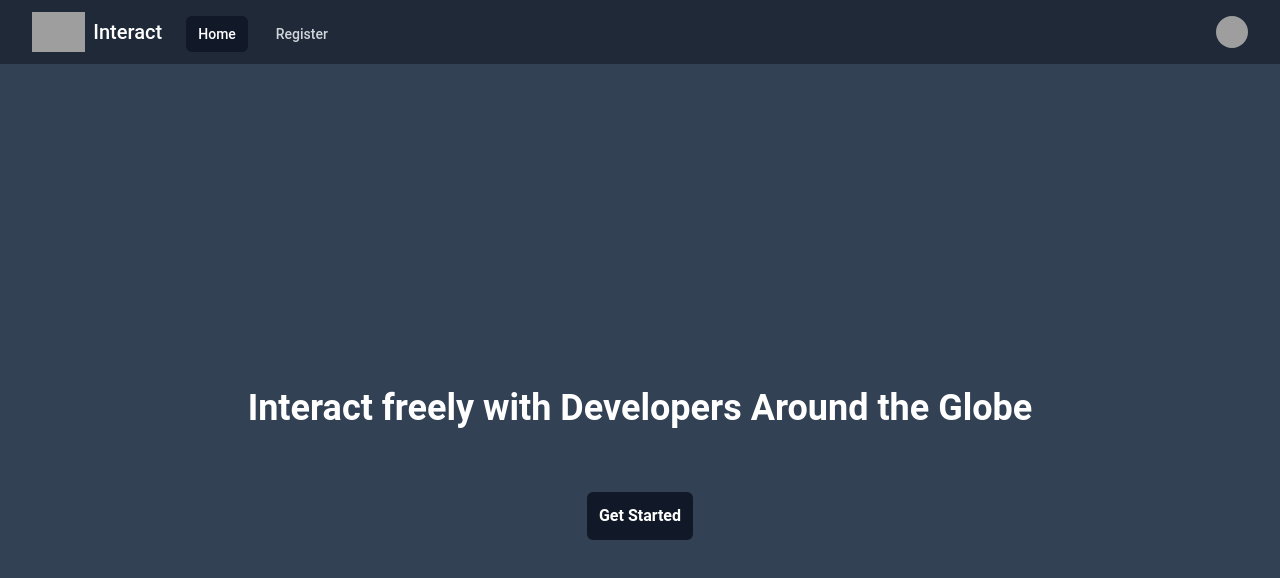
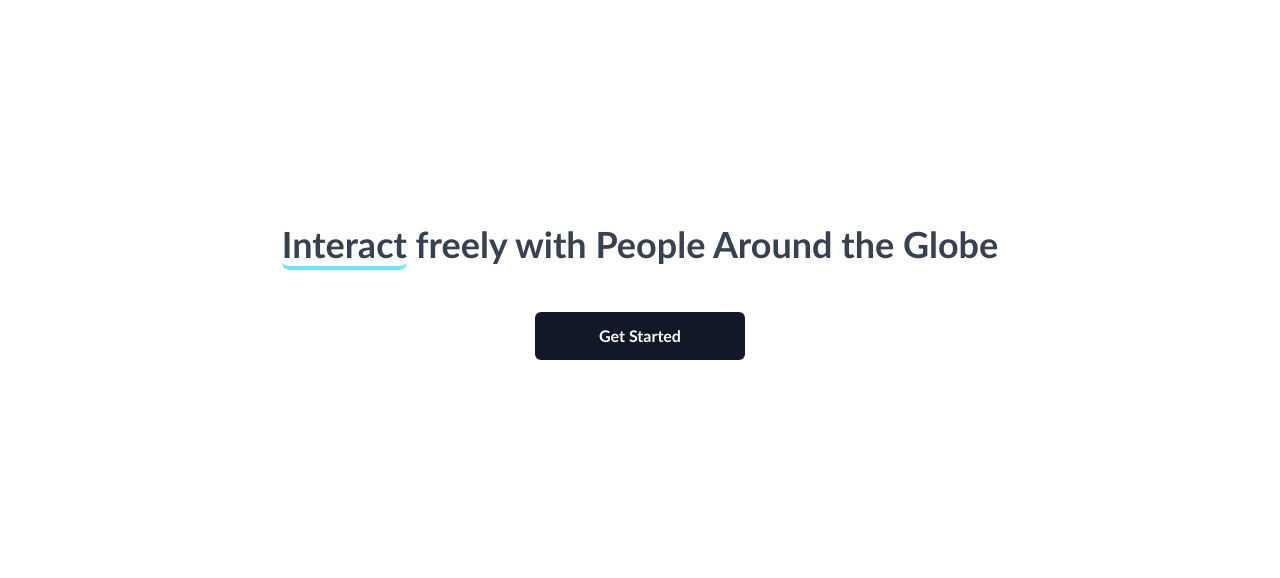
Before and after one commit to okoliken/Interact, a Vue app: page / in a window 1280 px wide. Shown: the top 578 px of the page. Built offline with nearby package versions, Linux system fonts and the light colour scheme; grey boxes are pictures that could not be loaded.

Commit message:
Major changes to UI

```diff
--- a/index.html
+++ b/index.html
@@ -6,7 +6,7 @@
     <meta name="viewport" content="width=device-width, initial-scale=1.0" />
     <title>Vite App</title>
   </head>
-  <body>
+  <body class="text-gray-50">
     <div id="app"></div>
     <script type="module" src="/src/main.js"></script>
   </body>
--- a/src/App.vue
+++ b/src/App.vue
@@ -1,13 +1,11 @@
-<script setup>
-import NavbarVue from "./components/Navbar.vue";
-</script>
+<script setup></script>
 <template>
-  <NavbarVue />
   <router-view />
 </template>
 
 <style>
 body {
-  font-family: roboto;
+  font-family: "Trebuchet MS", "Lucida Sans Unicode", "Lucida Grande",
+    "Lucida Sans", Arial, sans-serif;
 }
 </style>
--- /dev/null
+++ b/src/components/Assets.vue
@@ -0,0 +1,15 @@
+<template>
+  <svg
+    class="h-5 w-5 text-slate-700 group-hover:text-slate-400"
+    xmlns="http://www.w3.org/2000/svg"
+    viewBox="0 0 20 20"
+    fill="currentColor"
+    aria-hidden="true"
+  >
+    <path
+      fill-rule="evenodd"
+      d="M5 9V7a5 5 0 0110 0v2a2 2 0 012 2v5a2 2 0 01-2 2H5a2 2 0 01-2-2v-5a2 2 0 012-2zm8-2v2H7V7a3 3 0 016 0z"
+      clip-rule="evenodd"
+    />
+  </svg>
+</template>
--- /dev/null
+++ b/src/components/Button.vue
@@ -0,0 +1,8 @@
+<template>
+  <button
+    type="submit"
+    class="group relative w-full flex justify-center py-2 px-4 border border-transparent text-lg font-medium rounded-md text-white bg-gray-900 hover:bg-slate-700 focus:outline-none focus:ring-2 focus:ring-offset-2 focus:ring-indigo-500"
+  >
+    <slot></slot>
+  </button>
+</template>
--- a/src/components/Navbar.vue
+++ /dev/null
@@ -1,184 +0,0 @@
-<script setup>
-import { ref } from "@vue/reactivity";
-
-const showMoblieMenu = ref(false);
-
-function showMenu() {
-  showMoblieMenu.value = !showMoblieMenu.value;
-}
-</script>
-<template>
-  <!-- This example requires Tailwind CSS v2.0+ -->
-  <nav class="bg-gray-800">
-    <div class="max-w-7xl mx-auto px-2 sm:px-6 lg:px-8">
-      <div class="relative flex items-center justify-between h-16">
-        <div class="absolute inset-y-0 left-0 flex items-center sm:hidden">
-          <!-- Mobile menu button-->
-          <button
-            type="button"
-            class="inline-flex items-center justify-center p-2 rounded-md text-gray-400 hover:text-white hover:bg-gray-700 focus:outline-none focus:ring-2 focus:ring-inset focus:ring-white"
-            aria-controls="mobile-menu"
-            aria-expanded="false"
-          >
-            <span class="sr-only">Open main menu</span>
-            <!--
-            Icon when menu is closed.
-
-            Heroicon name: outline/menu
-
-            Menu open: "hidden", Menu closed: "block"
-          -->
-            <svg
-              @click="showMenu"
-              class="block h-6 w-6"
-              xmlns="http://www.w3.org/2000/svg"
-              fill="none"
-              viewBox="0 0 24 24"
-              stroke="currentColor"
-              aria-hidden="true"
-            >
-              <path
-                stroke-linecap="round"
-                stroke-linejoin="round"
-                stroke-width="2"
-                d="M4 6h16M4 12h16M4 18h16"
-              />
-            </svg>
-          </button>
-        </div>
-        <div
-          class="flex-1 flex items-center justify-center sm:items-stretch sm:justify-start"
-        >
-          <div class="flex-shrink-0 flex items-center space-x-2">
-            <img
-              class="mx-auto h-10 w-auto"
-              src="https://tailwindui.com/img/logos/workflow-mark-indigo-600.svg"
-              alt="Workflow"
-            />
-            <h1 class="text-white hidden md:block md:text-xl font-medium">
-              <router-link to="/"> Interact </router-link>
-            </h1>
-          </div>
-          <div class="hidden sm:block sm:ml-6 mt-1">
-            <div class="flex space-x-4">
-              <!-- Current: "bg-gray-900 text-white", Default: "text-gray-300 hover:bg-gray-700 hover:text-white" -->
-              <a
-                href="#"
-                class="bg-gray-900 text-white px-3 py-2 rounded-md text-sm font-medium"
-                aria-current="page"
-                >Home</a
-              >
-
-              <!-- <a
-                href="#"
-                class="text-gray-300 hover:bg-gray-700 hover:text-white px-3 py-2 rounded-md text-sm font-medium"
-                >Projects</a
-              > -->
-
-              <router-link
-                :to="{ name: 'Signup' }"
-                href="#"
-                class="text-gray-300 hover:bg-gray-700 hover:text-white px-3 py-2 rounded-md text-sm font-medium"
-                >Register</router-link
-              >
-            </div>
-          </div>
-        </div>
-        <div
-          class="absolute inset-y-0 right-0 flex items-center pr-2 sm:static sm:inset-auto sm:ml-6 sm:pr-0"
-        >
-          <!-- Profile dropdown -->
-          <div class="ml-3 relative">
-            <div>
-              <button
-                type="button"
-                class="bg-gray-800 flex text-sm rounded-full focus:outline-none focus:ring-2 focus:ring-offset-2 focus:ring-offset-gray-800 focus:ring-white"
-                id="user-menu-button"
-                aria-expanded="false"
-                aria-haspopup="true"
-              >
-                <span class="sr-only">Open user menu</span>
-                <img
-                  class="h-8 w-8 rounded-full"
-                  src="https://images.unsplash.com/photo-1472099645785-5658abf4ff4e?ixlib=rb-1.2.1&ixid=eyJhcHBfaWQiOjEyMDd9&auto=format&fit=facearea&facepad=2&w=256&h=256&q=80"
-                  alt=""
-                />
-              </button>
-            </div>
-
-            <!--
-            Dropdown menu, show/hide based on menu state.
-
-            Entering: "transition ease-out duration-100"
-              From: "transform opacity-0 scale-95"
-              To: "transform opacity-100 scale-100"
-            Leaving: "transition ease-in duration-75"
-              From: "transform opacity-100 scale-100"
-              To: "transform opacity-0 scale-95"
-          -->
-            <div
-              class="hidden origin-top-right absolute right-0 mt-2 w-48 rounded-md shadow-lg py-1 bg-white ring-1 ring-black ring-opacity-5 focus:outline-none"
-              role="menu"
-              aria-orientation="vertical"
-              aria-labelledby="user-menu-button"
-              tabindex="-1"
-            >
-              <!-- Active: "bg-gray-100", Not Active: "" -->
-              <a
-                href="#"
-                class="block px-4 py-2 text-sm text-gray-700"
-                role="menuitem"
-                tabindex="-1"
-                id="user-menu-item-0"
-                >Your Profile</a
-              >
-              <a
-                href="#"
-                class="block px-4 py-2 text-sm text-gray-700"
-                role="menuitem"
-                tabindex="-1"
-                id="user-menu-item-1"
-                >Settings</a
-              >
-              <a
-                href="#"
-                class="block px-4 py-2 text-sm text-gray-700"
-                role="menuitem"
-                tabindex="-1"
-                id="user-menu-item-2"
-                >Sign out</a
-              >
-            </div>
-          </div>
-        </div>
-      </div>
-    </div>
-
-    <!-- Mobile menu, show/hide based on menu state. -->
-    <div class="sm:hidden" v-show="showMoblieMenu">
-      <div class="px-2 pt-2 pb-3 space-y-1">
-        <!-- Current: "bg-gray-900 text-white", Default: "text-gray-300 hover:bg-gray-700 hover:text-white" -->
-        <a
-          href="#"
-          class="bg-gray-900 text-white block px-3 py-2 rounded-md text-base font-medium"
-          aria-current="page"
-          >Home</a
-        >
-
-        <!-- <a
-          href="#"
-          class="text-gray-300 hover:bg-gray-700 hover:text-white block px-3 py-2 rounded-md text-base font-medium"
-          >Projects</a
-        > -->
-
-        <a
-          href="#"
-          class="text-gray-300 hover:bg-gray-700 hover:text-white block px-3 py-2 rounded-md text-base font-medium"
-          >Register</a
-        >
-      </div>
-    </div>
-  </nav>
-</template>
-
-<style></style>
--- a/src/index.css
+++ b/src/index.css
@@ -3,5 +3,5 @@
 @tailwind utilities;
 
 .get-started-btn {
-  @apply p-3 inline-block mt-12 lg:mt-16 bg-gray-900 transform transition-transform duration-150 ease-linear hover:scale-110 text-white rounded-md font-semibold;
+  @apply py-3 px-16 inline-block mt-10 lg:mt-12 bg-gray-900 transform transition-transform duration-150 ease-linear hover:scale-110 text-white rounded-md font-semibold;
 }
--- a/src/router/router.js
+++ b/src/router/router.js
@@ -1,7 +1,8 @@
 import { createWebHistory, createRouter } from "vue-router";
 import Home from "../views/Home.vue";
-import Signin from "@/components/Signin.vue";
-import Signup from "@/components/Signup.vue";
+import Signin from "../views/Signin.vue";
+import Signup from "../views/Signup.vue";
+import Interact from "@/views/Interact.vue";
 
 const routes = [
   {
@@ -10,14 +11,19 @@ const routes = [
     component: Home,
   },
   {
-    path: "/signin",
+    path: "/signin-to-your-account",
     name: "Signin",
     component: Signin,
   },
   {
-    path: "/signup",
+    path: "/create-an-account",
     name: "Signup",
     component: Signup,
+  },
+  {
+    path: "/Interactive-section",
+    name: "Interact",
+    component: Interact,
   },
 ];
 
--- a/src/views/Home.vue
+++ b/src/views/Home.vue
@@ -1,12 +1,11 @@
-<script setup></script>
-
 <template>
-  <main
-    class="flex items-center justify-center bg-slate-700 h-screen w-full overflow-y-hidden"
-  >
+  <main class="flex items-center justify-center w-full overflow-y-hidden py-56">
     <div class="text-center">
-      <h1 class="text-3xl lg:text-4xl font-bold lg:font-semibold text-white">
-        Interact freely with Developers Around the Globe
+      <h1 class="text-3xl md:text-4xl text-gray-700 font-bold lg:font-semibold">
+        <span class="capitalize border-b-4 border-cyan-300 rounded-lg"
+          >Interact</span
+        >
+        freely with People Around the Globe
       </h1>
       <router-link :to="{ name: 'Signin' }" class="get-started-btn"
         >Get Started</router-link
@@ -14,5 +13,3 @@
     </div>
   </main>
 </template>
-
-<style></style>
--- /dev/null
+++ b/src/views/Interact.vue
@@ -0,0 +1,5 @@
+<script setup></script>
+
+<template>
+  <div class="text-black">Interact</div>
+</template>
```
Also changed, not shown: src/views/Signin.vue (renamed from src/components/Signin.vue, +19 -24 lines), src/views/Signup.vue (renamed from src/components/Signup.vue, +16 -28 lines).
